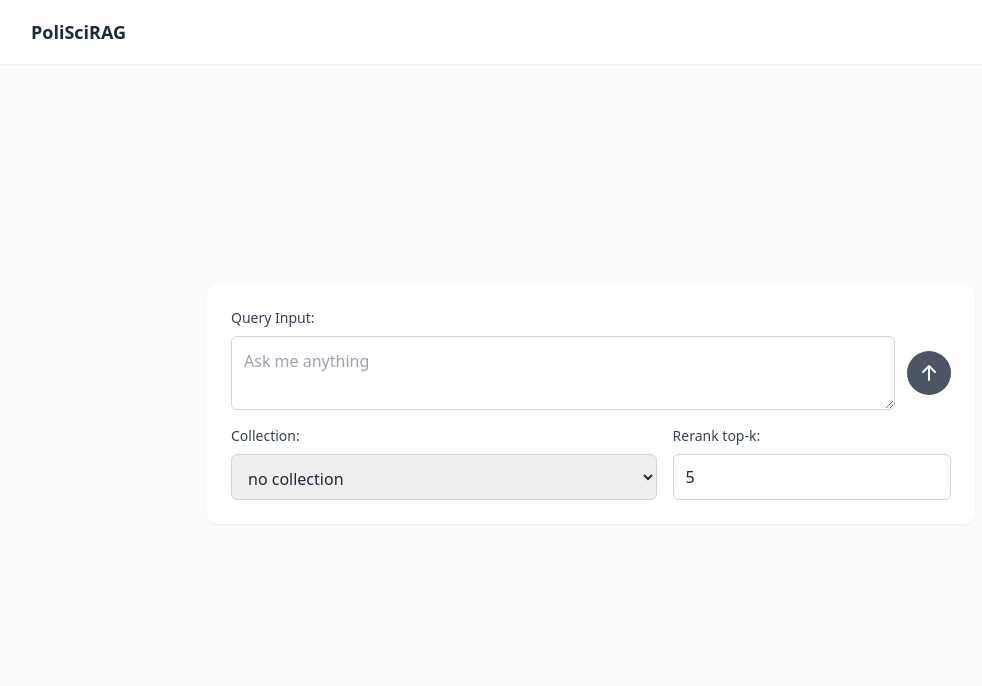
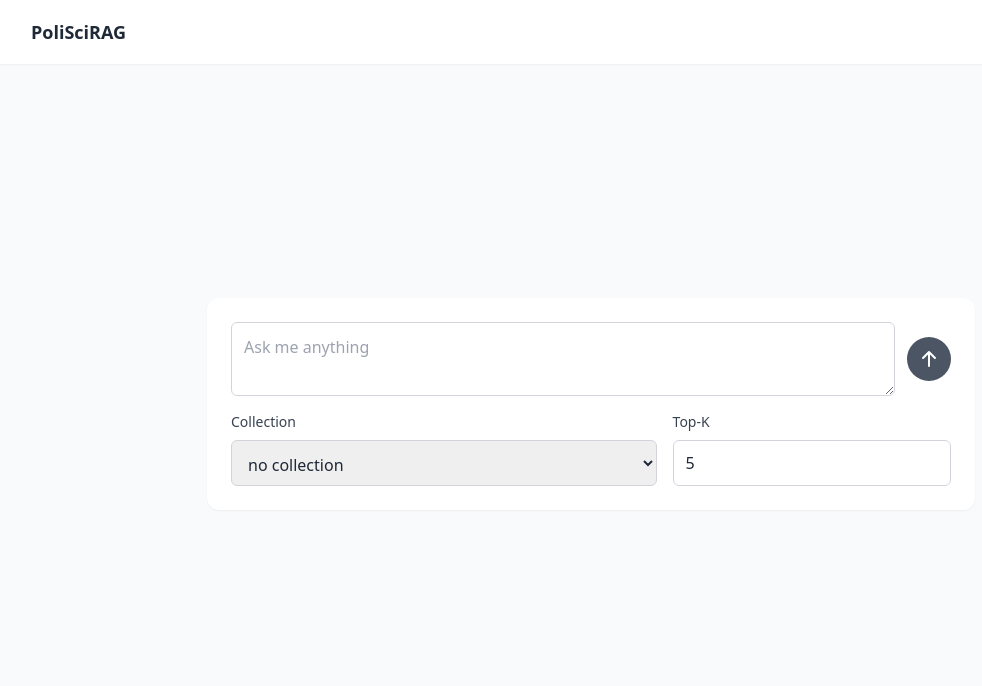
Before and after one commit to zheqiaochen/poliscirag-demo, a FastAPI app: template templates/index.html in a window 1280 px wide. Shown: the top 686 px of the page, without its empty margins (49-1031 px from the left). Run offline with FastAPI, Linux system fonts and the light colour scheme; the template is opened without the code that fills it, so the values that code supplies are empty; some libraries are stand-ins or nearby versions.

Commit message:
fresh ui

```diff
--- a/enhance.py
+++ b/enhance.py
@@ -83,7 +83,7 @@ def enhance_answer(query: str, context: str):
         model="gpt-4o",
         # model="qwen-plus",
         messages=[
-            {"role": "system", "content": "你是一个会根据已知文本进行总结的专家，给出简洁的回答。"},
+            {"role": "system", "content": "你是一个会根据已知文本进行总结的专家，给出简洁的回答，使用与问题相同的语言回答。"},
             {"role": "user", "content": prompt},
         ],
         temperature=0.1,
--- a/templates/index.html
+++ b/templates/index.html
@@ -192,7 +192,7 @@
                     <form action="/query" method="get" id="query-form">
                         <!-- 查询输入区域和提交按钮 -->
                         <div class="mb-4">
-                            <label for="query" class="block text-sm font-medium text-neutral-700 mb-2">Query Input:</label>
+                            <!-- <label for="query" class="block text-sm font-medium text-neutral-700 mb-2">Query Input:</label> -->
                             <div class="flex items-center">
                                 <textarea class="flex-grow px-3 py-3 border border-neutral-300 rounded-md focus:outline-none focus:ring-2 focus:ring-neutral-500 focus:border-neutral-500 overflow-auto max-h-[25dvh] max-h-52" id="query" name="query" required autocomplete="off" placeholder="Ask me anything"></textarea>
                                 <div class="ml-3">
@@ -208,7 +208,10 @@
                         <!-- 其他选项区域 -->
                         <div class="grid grid-cols-5 gap-4">
                             <div class="col-span-3">
-                                <label for="collection_name_query" class="block text-sm font-medium text-neutral-700 mb-2">Collection:</label>
+                                <label for="collection_name_query" class="block text-sm font-medium text-neutral-700 mb-2 relative group">
+                                    Collection
+                                    <span class="hidden group-hover:block absolute left-0 top-full mt-1 bg-neutral-800 text-white text-xs rounded py-1 px-2 w-64 z-10">Currently, there is only one collection, this may change in the future.</span>
+                                </label>
                                 <select class="w-full px-3 py-3 border border-neutral-300 rounded-md focus:outline-none focus:ring-2 focus:ring-neutral-500 focus:border-neutral-500 h-[46px]" id="collection_name_query" name="collection_name" required>
                                     {% if collection_names %}
                                         {% for name in collection_names %}
@@ -226,7 +229,10 @@
                             </div>
 
                             <div class="col-span-2">
-                                <label for="rerank_top_k" class="block text-sm font-medium text-neutral-700 mb-2">Rerank top-k:</label>
+                                <label for="rerank_top_k" class="block text-sm font-medium text-neutral-700 mb-2 relative group">
+                                    Top-K
+                                    <span class="hidden group-hover:block absolute left-0 top-full mt-1 bg-neutral-800 text-white text-xs rounded py-1 px-2 w-64 z-10">The higher this value, the more informative the answer. However, a very high value may make the answer confusing. 5 is suggested value.</span>
+                                </label>
                                 <input type="number" class="w-full px-3 py-3 border border-neutral-300 rounded-md focus:outline-none focus:ring-2 focus:ring-neutral-500 focus:border-neutral-500 h-[46px]" id="rerank_top_k" name="rerank_top_k" value="5" min="1" max="20" onchange="limitValue(this)">
                             </div>
                         </div>
@@ -259,7 +265,10 @@
                     <!-- 其他选项区域 -->
                     <div class="grid grid-cols-5 gap-4">
                         <div class="col-span-3">
-                            <label for="collection_name_query" class="block text-sm font-medium text-neutral-700 mb-2">Collection:</label>
+                            <label for="collection_name_query" class="block text-sm font-medium text-neutral-700 mb-2 relative group">
+                                Collection
+                                <span class="hidden group-hover:block absolute left-0 top-full mt-1 bg-neutral-800 text-white text-xs rounded py-1 px-2 w-64 z-10">Currently, there is only one collection, this may change in the future.</span>
+                            </label>
                             <select class="w-full px-3 py-3 border border-neutral-300 rounded-md focus:outline-none focus:ring-2 focus:ring-neutral-500 focus:border-neutral-500 h-[46px]" id="collection_name_query" name="collection_name" required>
                                 {% if collection_names %}
                                     {% for name in collection_names %}
@@ -277,7 +286,13 @@
                         </div>
 
                         <div class="col-span-1">
-                            <label for="rerank_top_k" class="block text-sm font-medium text-neutral-700 mb-2">Rerank top-k:</label>
+                            <label for="rerank_top_k" class="block text-sm font-medium text-neutral-700 mb-2 relative group">
+                                Rerank top-k:
+                                <span class="hidden group-hover:block absolute left-0 top-full mt-1 bg-neutral-800 text-white text-xs rounded py-1 px-2 w-64 z-10">The higher this value, the more informative the answer. However, a very high value may make the answer confusing. 5 is suggested value. make it more concise
+
+
+                                </span>
+                            </label>
                             <input type="number" class="w-full px-3 py-3 border border-neutral-300 rounded-md focus:outline-none focus:ring-2 focus:ring-neutral-500 focus:border-neutral-500 h-[46px]" id="rerank_top_k" name="rerank_top_k" value="5" min="1" max="20" onchange="limitValue(this)">
                         </div>
                     </div>
```
